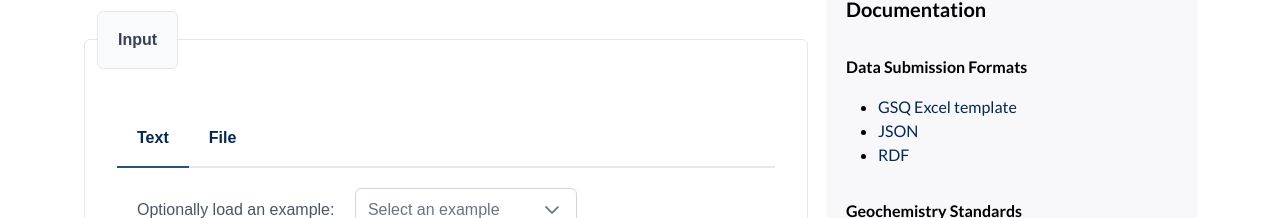
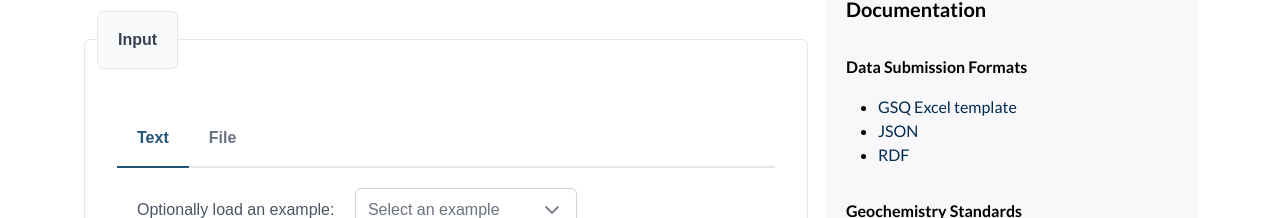
Before and after one commit to dcceew-bdr/abis-portal, a Vue app in the folder geochem-portal-ui/: page / in a window 1280 px wide. Shown: the part 487-705 px from the top of the page. Built offline with nearby package versions, Linux system fonts and the light colour scheme; a web font is replaced by a local one.

Commit message:
Make a tag color more specific

```diff
--- a/geochem-portal-ui/src/assets/main.css
+++ b/geochem-portal-ui/src/assets/main.css
@@ -4,7 +4,7 @@ body {
   margin: 0;
 }
 
-#content a {
+#content aside a {
   color: #022a50;
 }
 
```
